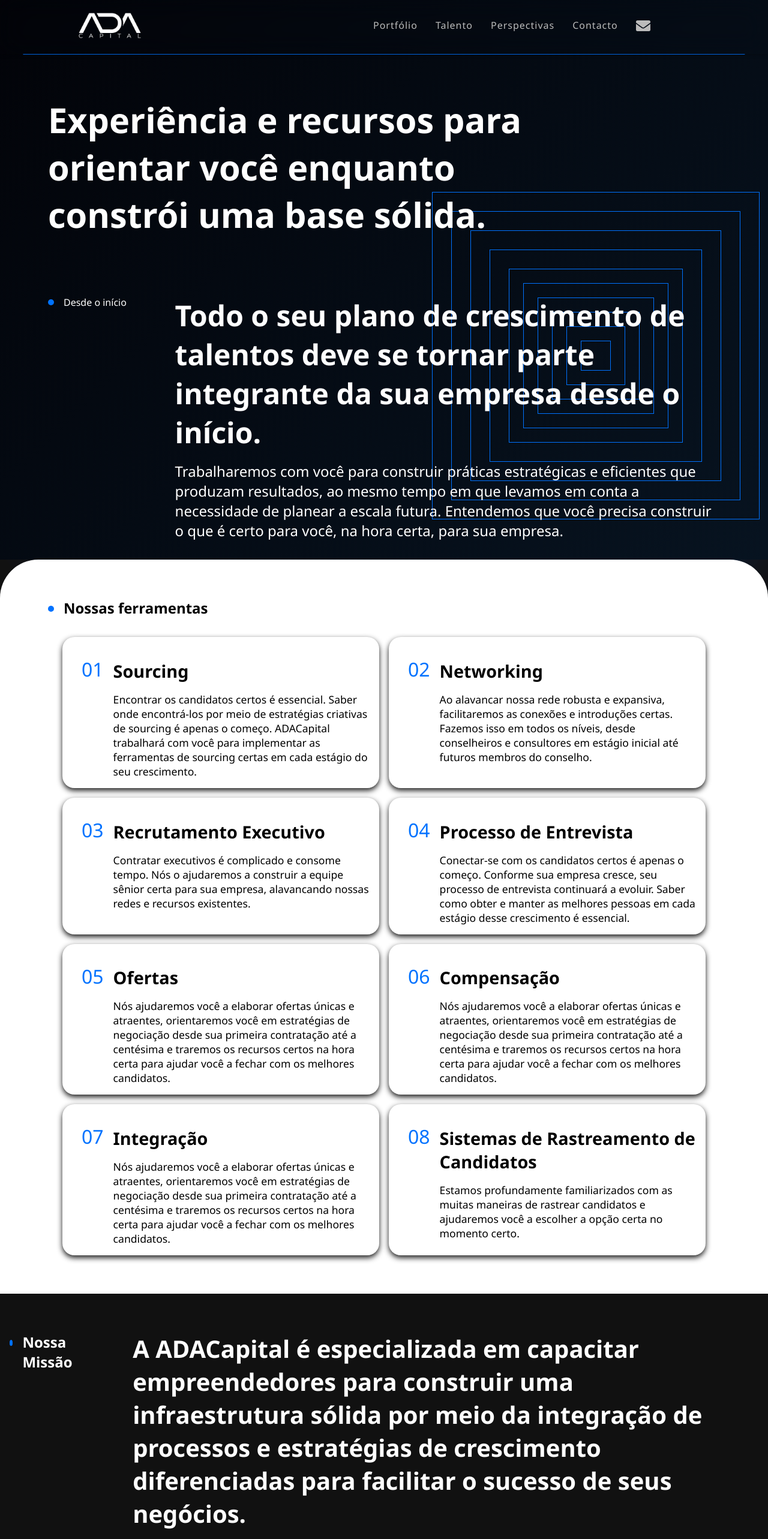
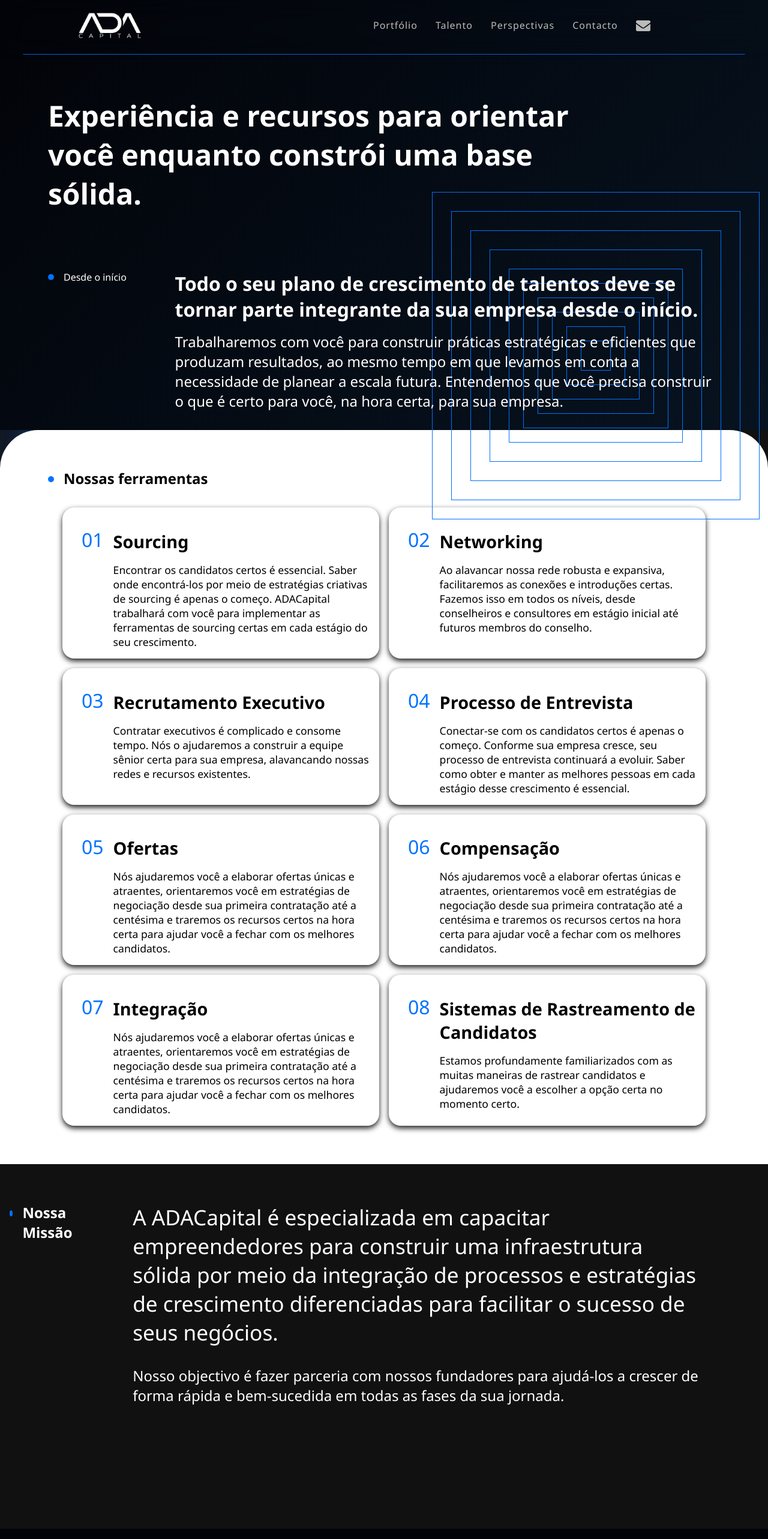
Before and after one commit to AdacapitalSergio/ADACapital, a React (Vite) app: page /talentos in a window 1280 px wide. Shown: the top 2566 px of the page at 60% size. Built offline with nearby package versions, Linux system fonts and the light colour scheme.

Commit message:
Alteracoes na section missao

```diff
--- a/src/components/talentos/missao/Missao.jsx
+++ b/src/components/talentos/missao/Missao.jsx
@@ -24,7 +24,7 @@ export const Missao = () => {
                     </h1>
 
                    <p className='p-missao'>
-                    Nosso objetivo é fazer parceria com nossos fundadores
+                    Nosso objectivo é fazer parceria com nossos fundadores
                     para ajudá-los a crescer de forma rápida e bem-sucedida em todas as fases da sua jornada.
                   </p>
                 </div>
--- a/src/components/talentos/missao/missao.css
+++ b/src/components/talentos/missao/missao.css
@@ -20,9 +20,10 @@
 }
 
 .h1-missao{
-    font-size: clamp(1rem, 4vw, 2.5rem);
+    font-size: clamp(1rem, 4vw, 2.2rem);
     padding-bottom: 2rem;
-
+    font-weight: 400;
+    width: 99%;
 }
 
 .p-missao{
--- a/src/components/talentos/talentosInit/initalento.css
+++ b/src/components/talentos/talentosInit/initalento.css
@@ -60,9 +60,13 @@
     margin-top: 0.4rem;
 }
 .start2 .h1-talento{
-   font-size: 3rem;
+   font-size: 2rem;
    padding-bottom: 1rem;
 }
+
+.h1-talento{
+    font-size: 3rem;
+    }
 .p-talento{
     font-size: clamp(1rem, 4vw, 1.5rem);
 }
```
